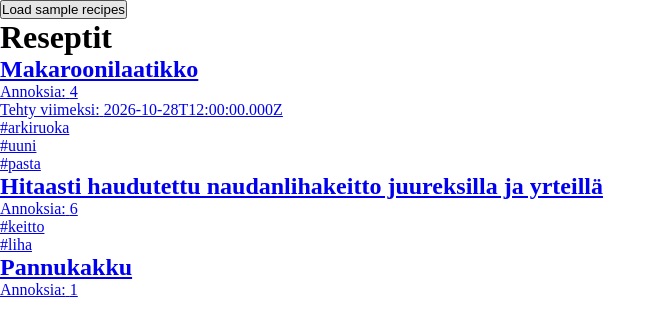
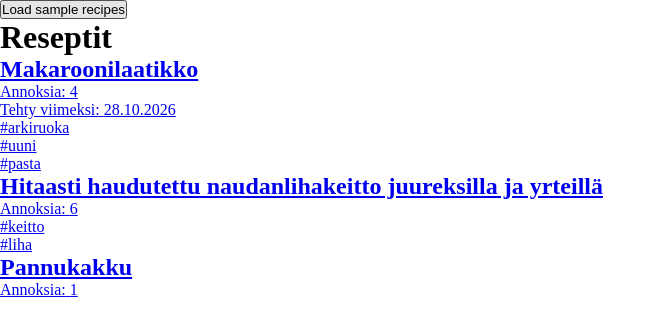
Before and after one commit to lozukka/recipe-vault, a React (Vite) app: page / in a window 1280 px wide. Both pictures are taken after a click on the button "Load sample recipes". Shown: the top 336 px of the page, without its empty margins (0-665 px from the left). Built offline with nearby package versions, Linux system fonts and the light colour scheme.

Commit message:
final touch to format date

```diff
--- a/src/components/RecipeCard.jsx
+++ b/src/components/RecipeCard.jsx
@@ -1,5 +1,6 @@
 import { Link } from "react-router";
 import { strings } from "../strings";
+import { formatDate } from "../utils/format";
 
 export function RecipeCard({ recipe }) {
   return (
@@ -11,7 +12,10 @@ export function RecipeCard({ recipe }) {
         </p>
         {recipe.lastCookedAt && (
           <span>
-            {strings.meals.lastCookedAt} {recipe.lastCookedAt}
+            {strings.meals.lastCookedAt}{" "}
+            <time dateTime={recipe.lastCookedAt}>
+              {formatDate(recipe.lastCookedAt)}
+            </time>
           </span>
         )}
       </div>
```
Also changed, not shown: 1 other file (tests, documents, lock files or other folders).
